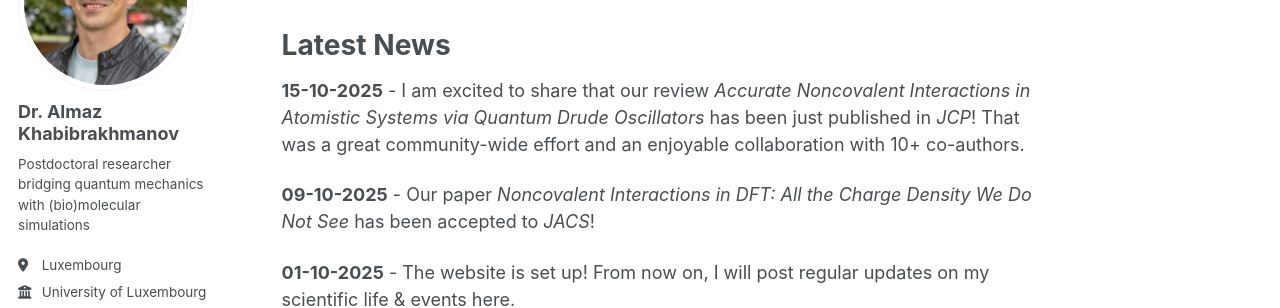
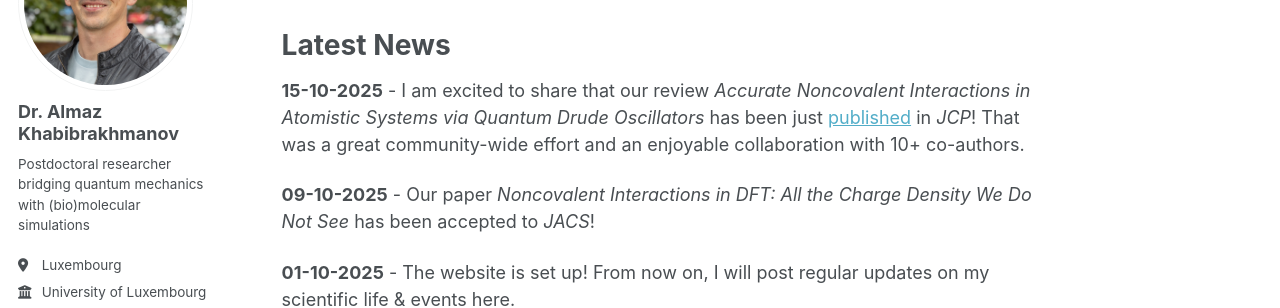
Before and after one commit to almaz-khabibrakhmanov/almaz-khabibrakhmanov.github.io, a Jekyll site: the page built from _pages/about.md, in a window 1280 px wide and 900 px high, scrolled down 1355 px. Shown: the part 183-491 px from the top of the window. Built offline with Jekyll 4.4.1, drawn with Linux system fonts in a browser that asks for light colours; nearby versions of some CDN libraries; some web fonts are replaced; a script that is not in the unit is left out; part of the change alters nothing that is shown.

```diff
--- a/_pages/about.md
+++ b/_pages/about.md
@@ -22,7 +22,7 @@ Outside of research, I am a passionate guitarist and a football player. I also e
 
 Latest News
 ======
-**15-10-2025** - I am excited to share that our review <i>Accurate Noncovalent Interactions in Atomistic Systems via Quantum Drude Oscillators</i> has been just published in <i>JCP</i>! That was a great community-wide effort and an enjoyable collaboration with 10+ co-authors.
+**15-10-2025** - I am excited to share that our review <i>Accurate Noncovalent Interactions in Atomistic Systems via Quantum Drude Oscillators</i> has been just [published](https://doi.org/10.1063/5.0281913) in <i>JCP</i>! That was a great community-wide effort and an enjoyable collaboration with 10+ co-authors.
 
 **09-10-2025** - Our paper <i>Noncovalent Interactions in DFT: All the Charge Density We Do Not See</i> has been accepted to <i>JACS</i>!
 
```
